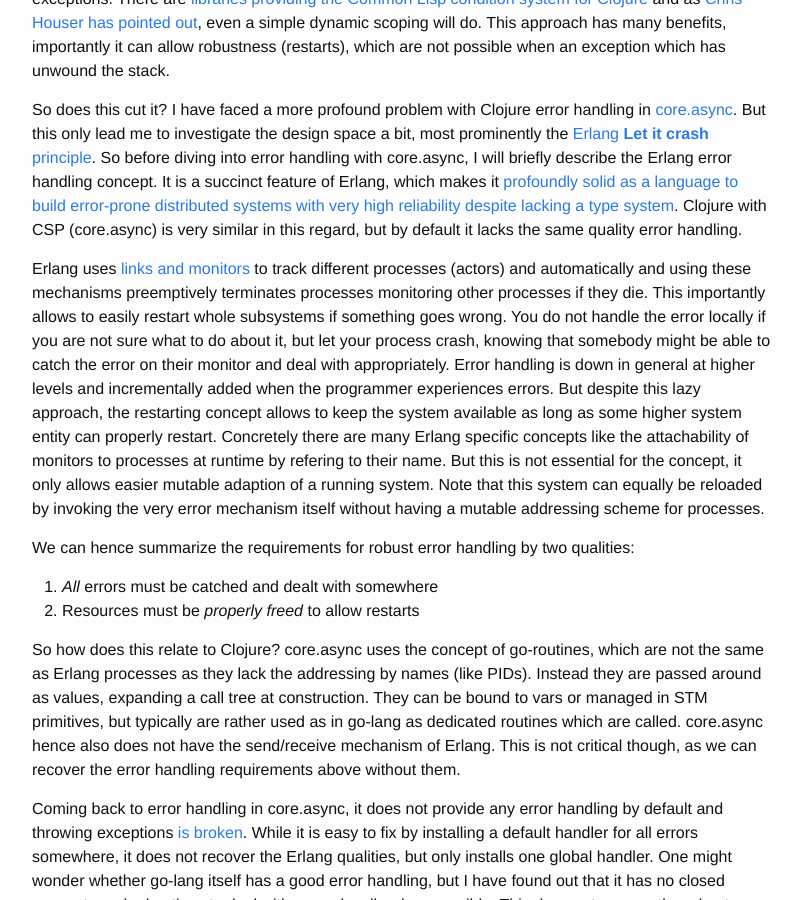
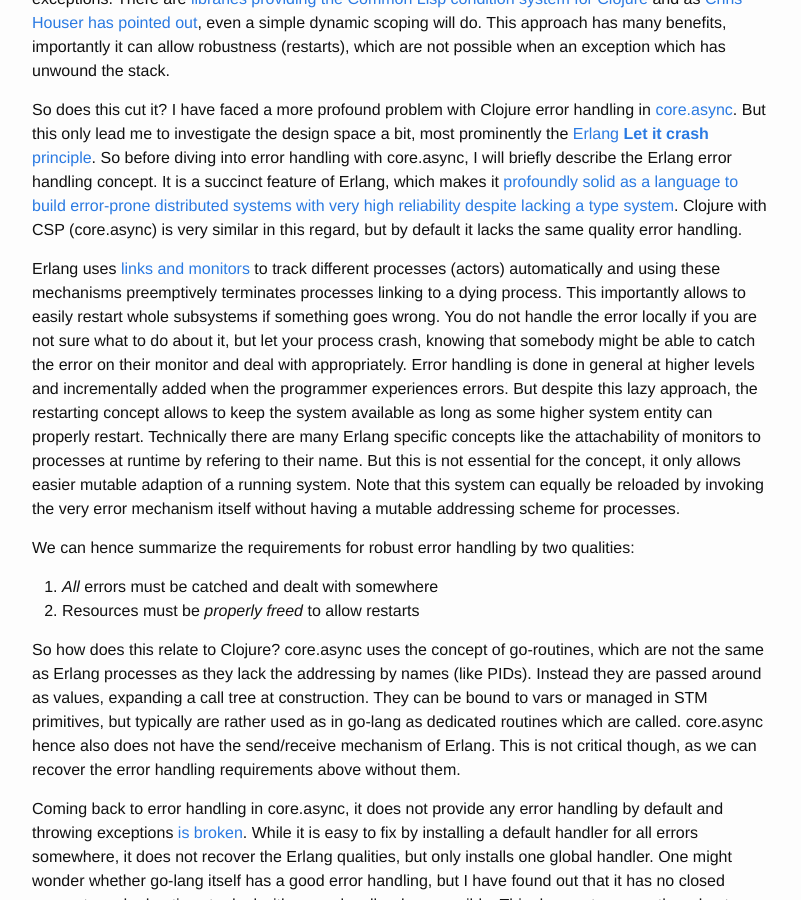
Before and after one commit to whilo/whilo.github.io, a Jekyll site: the page built from _posts/2016-08-05-error-handling1.html, in a window 1280 px wide and 900 px high, scrolled down 486 px. Shown: the whole window, without its empty margins (238-1039 px from the left). Built offline with Jekyll 4.4.1, drawn with Linux system fonts in a browser that asks for light colours.

Commit message:
Improve wording, typos.

```diff
--- a/_posts/2016-08-05-error-handling1.html
+++ b/_posts/2016-08-05-error-handling1.html
@@ -41,17 +41,17 @@
 </p>
 
 <p>
-    Erlang uses <a href="http://learnyousomeerlang.com/errors-and-processes">links and monitors</a> to track different processes (actors) and
+    Erlang uses <a href="http://learnyousomeerlang.com/errors-and-processes">links and monitors</a> to track different processes (actors)
     automatically and using these mechanisms preemptively terminates processes
-    monitoring other processes if they die. This importantly allows to easily
-    restart whole subsystems if something goes wrong. You do not handle the
-    error locally if you are not sure what to do about it, but let your process
-    crash, knowing that somebody might be able to catch the error on their
-    monitor and deal with appropriately. Error handling is down in general at
-    higher levels and incrementally added when the programmer experiences
-    errors. But despite this lazy approach, the restarting concept allows to
-    keep the system available as long as some higher system entity can properly
-    restart. Concretely there are many Erlang specific concepts like the
+    linking to a dying process. This importantly allows to easily restart whole
+    subsystems if something goes wrong. You do not handle the error locally if
+    you are not sure what to do about it, but let your process crash, knowing
+    that somebody might be able to catch the error on their monitor and deal
+    with appropriately. Error handling is done in general at higher levels and
+    incrementally added when the programmer experiences errors. But despite this
+    lazy approach, the restarting concept allows to keep the system available as
+    long as some higher system entity can properly
+    restart. Technically there are many Erlang specific concepts like the
     attachability of monitors to processes at runtime by refering to their name.
     But this is not essential for the concept, it only allows easier mutable
     adaption of a running system. Note that this system can equally be reloaded
```
